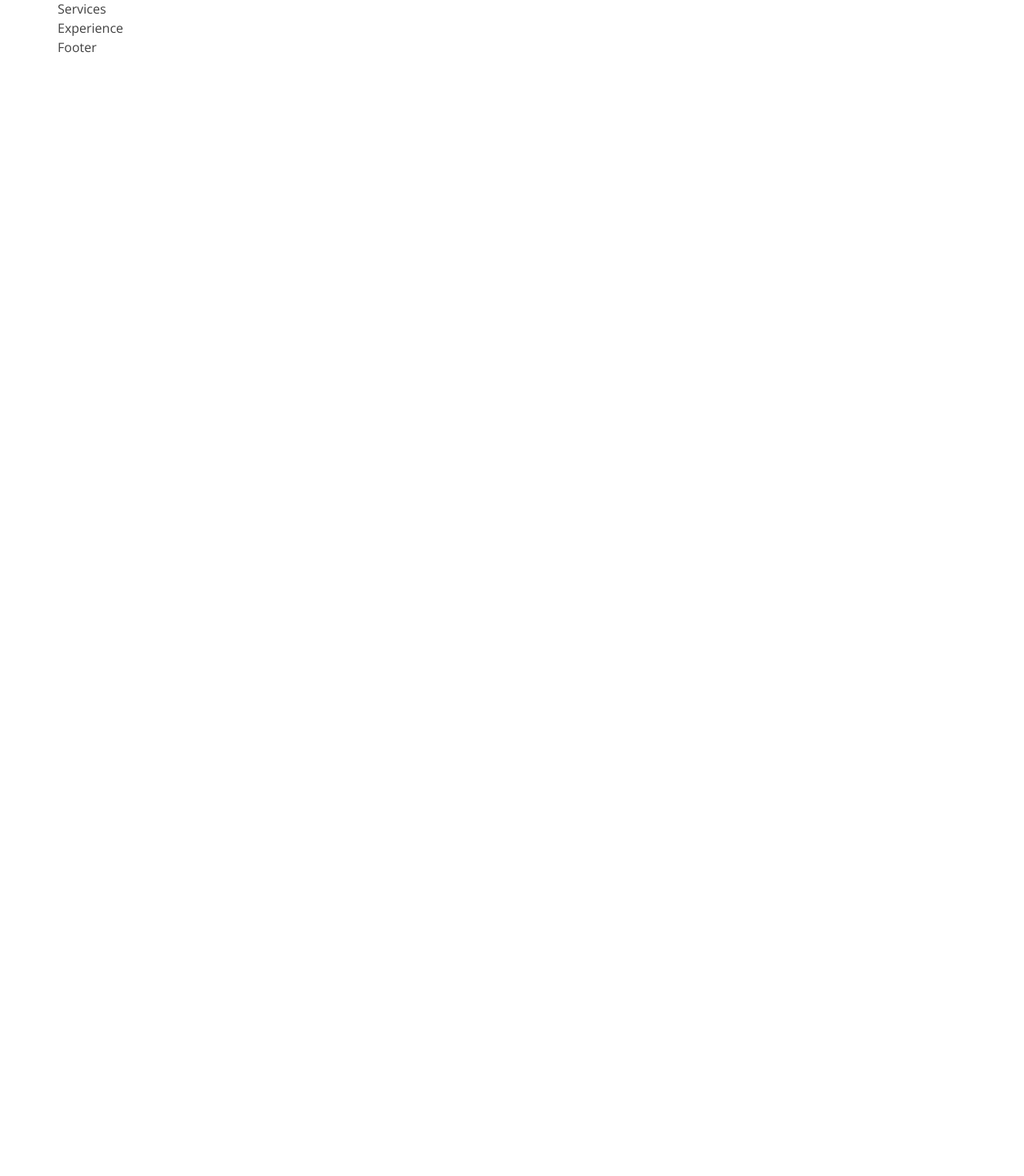
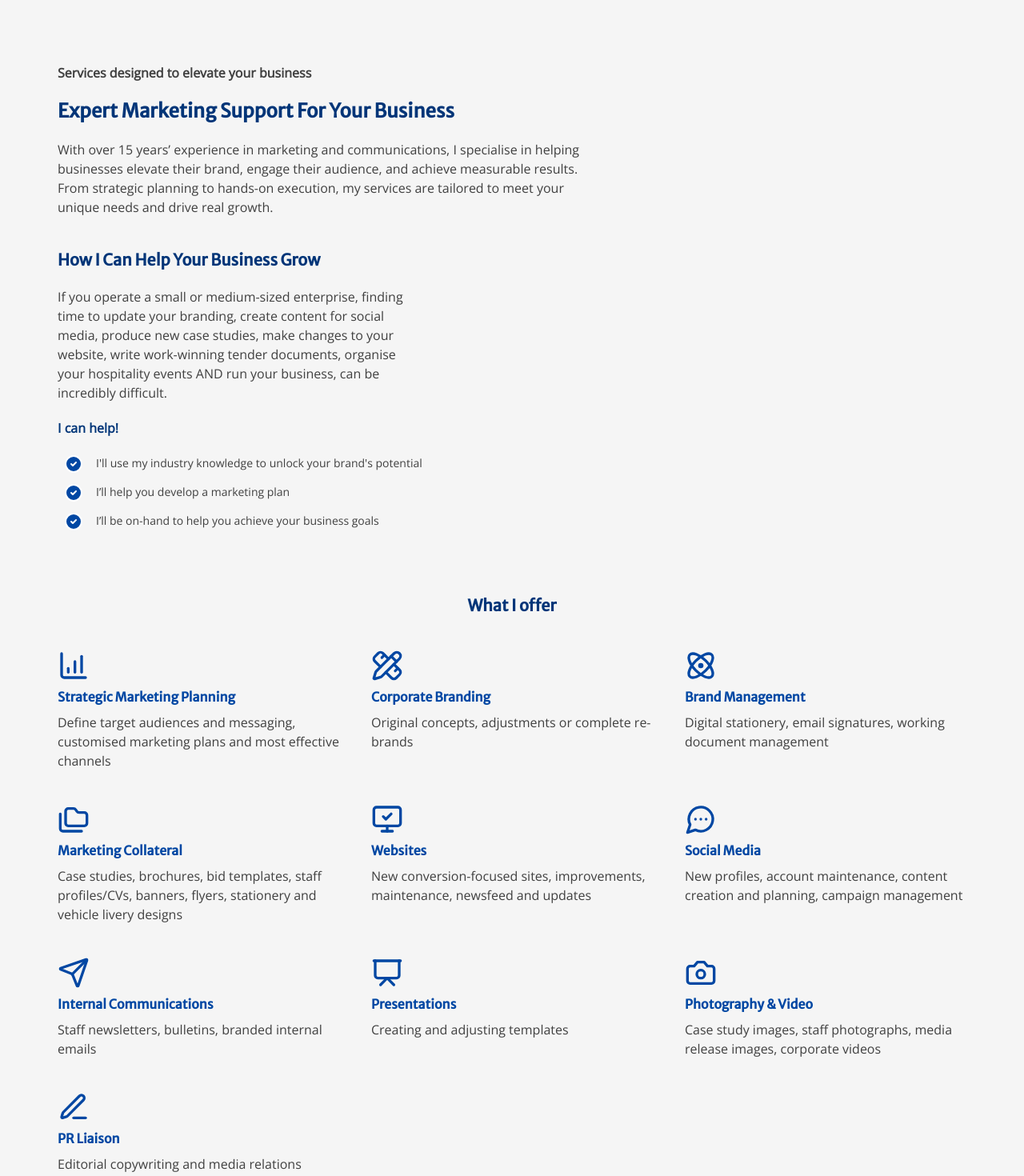
Before and after one commit to lewis-worsley/joebacon, a Next.js app: page / in a window 1280 px wide. Shown: the part 440-1910 px from the top of the page at 80% size. Before the commit the page ends 800 px from the top, so only its background shows below. Built offline with nearby package versions, Linux system fonts and the light colour scheme.

Commit message:
wip: services section created

```diff
--- a/app/globals.css
+++ b/app/globals.css
@@ -16,6 +16,7 @@
 h1, h2, h3, h4, h5, h6 {
   font-family: var(--font-merriweather-sans), sans-serif;
   color: #003578;
+  font-weight: bold;
 }
 
 body {
@@ -24,7 +25,8 @@ body {
 }
 
 small {
-  color: #947454;
+  color: #404040;
+  font-weight: bold;
 }
 
 @layer base {
--- a/components/Services.tsx
+++ b/components/Services.tsx
@@ -1,13 +1,131 @@
-import React from 'react'
+import {
+  Atom,
+  Camera,
+  ChartColumnIncreasing,
+  CircleCheck,
+  Folders,
+  MessageCircleMore,
+  MonitorCheck,
+  PencilRuler,
+  PenLine,
+  Presentation,
+  Send
+} from 'lucide-react';
 
 const Services = () => {
+  const support = [
+    "I'll use my industry knowledge to unlock your brand's potential",
+    "I’ll help you develop a marketing plan",
+    "I’ll be on-hand to help you achieve your business goals"
+  ];
+
+  const StyledIcon = (IconComponent: any) => {
+    return <IconComponent color="#0047A3" size={40} />
+  };
+
+  const whatIOffer = [
+    {
+      icon: StyledIcon(ChartColumnIncreasing),
+      label: "Strategic Marketing Planning",
+      description: "Define target audiences and messaging, customised marketing plans and most effective channels",
+    },
+    {
+      icon: StyledIcon(PencilRuler),
+      label: "Corporate Branding",
+      description: "Original concepts, adjustments or complete re-brands",
+    },
+    {
+      icon: StyledIcon(Atom),
+      label: "Brand Management",
+      description: "Digital stationery, email signatures, working document management",
+    },
+    {
+      icon: StyledIcon(Folders),
+      label: "Marketing Collateral",
+      description: "Case studies, brochures, bid templates, staff profiles/CVs, banners, flyers, stationery and vehicle livery designs",
+    },
+    {
+      icon: StyledIcon(MonitorCheck),
+      label: "Websites",
+      description: "New conversion-focused sites, improvements, maintenance, newsfeed and updates",
+    },
+    {
+      icon: StyledIcon(MessageCircleMore),
+      label: "Social Media",
+      description: "New profiles, account maintenance, content creation and planning, campaign management",
+    },
+    {
+      icon: StyledIcon(Send),
+      label: "Internal Communications",
+      description: "Staff newsletters, bulletins, branded internal emails",
+    },
+    {
+      icon: StyledIcon(Presentation),
+      label: "Presentations",
+      description: "Creating and adjusting templates",
+    },
+    {
+      icon: StyledIcon(Camera),
+      label: "Photography & Video",
+      description: "Case study images, staff photographs, media release images, corporate videos",
+    },
+    {
+      icon: StyledIcon(PenLine),
+      label: "PR Liaison",
+      description: "Editorial copywriting and media relations",
+    },
+  ];
+
   return (
-    <section>
-      <div className='container'>
-        Services
+    <section className='bg-grey-1 py-20 text-center md:text-start' id='services'>
+      <div className='container space-y-10'>
+        <div className='space-y-5'>
+          <small className='font-bold text-[14px] md:text-[16px]'>Services designed to elevate your business</small>
+          <h2 className='text-xl md:text-2xl'>Expert Marketing Support For Your Business</h2>
+          <p className='md:w-[60%]'>
+            With over 15 years’ experience in marketing and communications, I specialise in
+            helping businesses elevate their brand, engage their audience, and achieve measurable
+            results. From strategic planning to hands-on execution, my services are tailored
+            to meet your unique needs and drive real growth.
+          </p>
+        </div>
+        <div className='space-y-5'>
+          <h3 className='text-lg md:text-xl'>How I Can Help Your Business Grow</h3>
+          <p className='md:w-[40%]'>
+            If you operate a small or medium-sized enterprise, finding time to update your branding,
+            create content for social media, produce new case studies, make changes to your website,
+            write work-winning tender documents, organise your hospitality events AND run your
+            business, can be incredibly difficult.
+          </p>
+          <p className='font-bold text-blue-1'>I can help!</p>
+          <div className='flex-col flex gap-3 text-sm'>
+            {support.map((support, index) => (
+              <span key={index} className='flex items-center gap-2 '>
+                <CircleCheck className='min-w-10' color='white' fill='#0047A3' />
+                {support}
+              </span>
+            ))}
+          </div>
+          <div>
+            <h3 className="text-lg md:text-xl mt-20 text-center">What I offer</h3>
+            <div className="grid grid-cols-1 sm:grid-cols-2 lg:grid-cols-3 gap-10 mt-10">
+              {whatIOffer.map(({ icon, label, description }) => (
+                <div
+                  key={label}
+                  className="flex flex-col items-center text-center md:text-start md:place-items-start"
+                >
+                  {icon}
+                  <h4 className="text-[16px] text-blue-2 mt-2">{label}</h4>
+                  <p className="mt-2 w-[80%] md:w-[100%]">{description}</p>
+                </div>
+              ))}
+            </div>
+          </div>
+
+        </div>
       </div>
     </section>
-  )
-}
+  );
+};
 
 export default Services
--- a/tailwind.config.ts
+++ b/tailwind.config.ts
@@ -27,6 +27,9 @@ const config: Config = {
 				blue: {
 					1: "#003578",
 					2: "#0047A3",
+				},
+				grey: {
+					1: "#F5F5F5",
 				},
 				popover: {
 					DEFAULT: 'hsl(var(--popover))',
```
